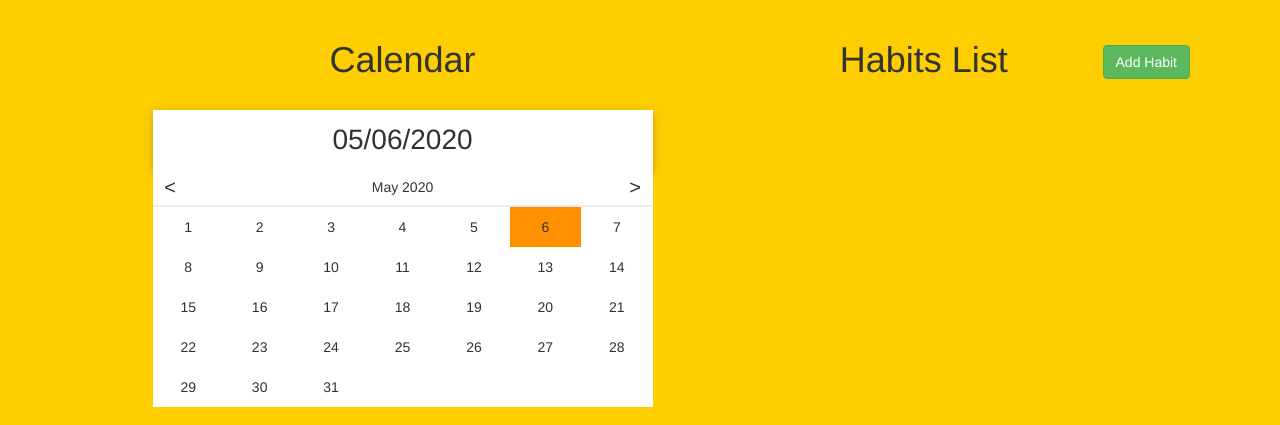
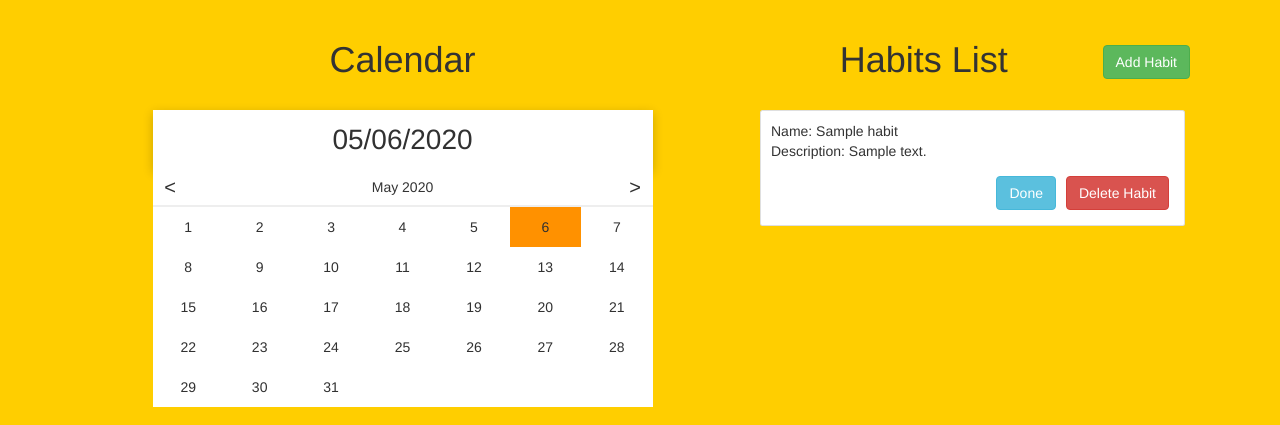
Before and after one commit to ajay-k/HabitTracker, a Django app: page /habits/ in a window 1280 px wide. Shown: the part 62-487 px from the top of the page. Run offline with Django 3.2, Linux system fonts and the light colour scheme; a user stored in the database is signed in; tables that the repository leaves empty hold one stand-in row (values such as "Sample post"); data that the repository does not hold is empty; some libraries are stand-ins or nearby versions.

Commit message:
Adds update button ajax call

```diff
--- a/main_app/templates/habits.html
+++ b/main_app/templates/habits.html
@@ -161,6 +161,7 @@
     function grabHabits(month, day, year) {
       let habitUrl = '{% url "index"  %}'
       let habitDelete = '{% url "habit_delete"  %}'
+      let habitComplete = '{% url "habit_complete"  %}'
       let habitListElement =  document.querySelector('.habitsList');
       $('.habitsList').empty();
       $.ajax({
@@ -176,17 +177,17 @@
         console.log( selected_date_element.dataset.value );
         for(let i = 0; i < response.length; i++){
           habitListElement.innerHTML = habitListElement.innerHTML + `
-            <div class="card habitCard-${response[i][0].id}" id="${response[i][0].id}">
+            <div class="card habitCard-${response[i].id}" id="${response[i].id}">
             <div class="card-content">
-              <span class="card-title">Name: ${response[i][0].name} </span>
-              <p>Description: ${response[i][0].description}</p>
-              <button type="button" class="btn btn-danger float-right dltBtn-${response[i][0].id}" style="margin:.5rem">Delete Habit</button>
+              <span class="card-title">Name: ${response[i].name} </span>
+              <p>Description: ${response[i].description}</p>
+              <button type="button" class="btn btn-danger float-right dltBtn-${response[i].id}" style="margin:.5rem">Delete Habit</button>
+              <button type="button" class="btn btn-info float-right completeBtn-${response[i].id}" style="margin:.5rem">Done </button>
             </div>
             </div>
           `;
 
-          console.log($(`#dltBtn-${response[i][0].name}-${response[i][0].id}`))
-          $(`.dltBtn-${response[i][0].id}`).on("click", (e) => {
+          $(`.dltBtn-${response[i].id}`).on("click", (e) => {
               e.preventDefault();
               e.stopPropagation();
               console.log("I'm here")
@@ -198,13 +199,13 @@
                 headers: { "X-CSRFToken": '{{csrf_token}}' },
 
                 data: {
-                  'habit_id': response[i][0].id,
+                  'habit_id': response[i].id,
                 },
 
                 success: (res) => {
                   alert("Deleted!")
-                  console.log($(`.habitCard-${response[i][0].id}`))
-                  $(`.habitCard-${response[i][0].id}`).remove();
+                  console.log($(`.habitCard-${response[i].id}`))
+                  $(`.habitCard-${response[i].id}`).remove();
 
 
                 },
@@ -214,8 +215,34 @@
                 },
               });
           });
+
+        $(`.completeBtn-${response[i].id}`).on("click", (e) => {
+              e.preventDefault();
+              e.stopPropagation();
+              console.log("I'm in Update")
+              $.ajax({
+                method: "GET",
+
+                url: habitComplete,
+
+                headers: { "X-CSRFToken": '{{csrf_token}}' },
+
+                data: {
+                  'habit_id': response[i].id,
+                },
+
+                success: (updateRes) => {
+                  alert("Updated!")
+                  console.log($(`.habitCard-${response[i].id}`))
+
+                },
+
+                error: (err) => {
+                  console.log(err);
+                },
+              });
+          });
         }
-
 
 
 
--- a/main_app/urls.py
+++ b/main_app/urls.py
@@ -7,5 +7,6 @@ urlpatterns = [
     path('habits/add/', views.habit_add, name ='habit_add'),
     path('habit/update/<int:habit_id>', views.habit_update, name='habit_update'),
     path('habit/delete/', views.habit_delete, name='habit_delete'),
+    path('habit/complete/', views.habit_complete, name='habit_complete'),
     path('accounts/signup', views.signup, name='signup'),
 ]
--- a/main_app/views.py
+++ b/main_app/views.py
@@ -42,25 +42,28 @@ def habits_index(request, selMonth=None, selDay=None, selYear=None):
   # print(day)
   # print(year)
   dt = datetime.today()
-  if  request.is_ajax():
-    selMonth = request.GET.get('selMonth')
-    selDay = request.GET.get('selDay')
-    selYear = request.GET.get('selYear')
+  if request.is_ajax():
+    # selMonth = request.GET.get('selMonth')
+    # selDay = request.GET.get('selDay')
+    # selYear = request.GET.get('selYear')
 
     current_user = request.user
-    print("Current USER ID: " + str(current_user.id))
-    # habit_logger_collection = HabitLogger.objects.filter(date__month=selMonth, date__day=selDay, date__year= selYear)
-    data = list(HabitLogger.objects.filter(date__month=selMonth, date__day=selDay, date__year= selYear).values().filter(user_id=current_user.id))  # wrap in list(), because QuerySet is not JSON serializable
-    print(data)
-    print("---------------")
-    myData = []
-    for item in data:
-      print(item['habit_id'])
-      myHab = list(Habit.objects.filter(id=item['habit_id']).values())
-      myData.append(myHab)
-      # print(myHab)
-    print(list(myData))
-    return JsonResponse(list(myData), safe=False)  # or JsonResponse({'data': data})
+    habits = Habit.objects.all()
+    habits = list(Habit.objects.filter(user_id=request.user).values())
+    print(habits)
+    # print("Current USER ID: " + str(current_user.id))
+    # # habit_logger_collection = HabitLogger.objects.filter(date__month=selMonth, date__day=selDay, date__year= selYear)
+    # data = list(HabitLogger.objects.filter(date__month=selMonth, date__day=selDay, date__year= selYear).values().filter(user_id=current_user.id))  # wrap in list(), because QuerySet is not JSON serializable
+    # print(data)
+    # print("---------------")
+    # myData = []
+    # for item in data:
+    #   print(item['habit_id'])
+    #   myHab = list(Habit.objects.filter(id=item['habit_id']).values())
+    #   myData.append(myHab)
+    #   # print(myHab)
+    # print(list(myData))
+    return JsonResponse(habits, safe=False)  # or JsonResponse({'data': data})
 
   else:
     selMonth = datetime.now().month
@@ -120,6 +123,21 @@ def habit_delete(request, habit_id=None):
   Habit.objects.get(id=habit_id).delete()
   return redirect('index')
 
+def habit_complete(request, habit_id=None):
+  if request.is_ajax():
+    print("AJAX Incoming")
+    habit_id = request.GET.get('habit_id')
+  # print("-----Yo------------")
+  # url = request.get_full_path()
+  # urlSplit = url.split('/')
+  # print(urlSplit)
+  # habit_id = urlSplit[-1]
+  print(habit_id)
+  print('-------Udate----')
+
+  return redirect('index')
+
+
 
 
 
```
